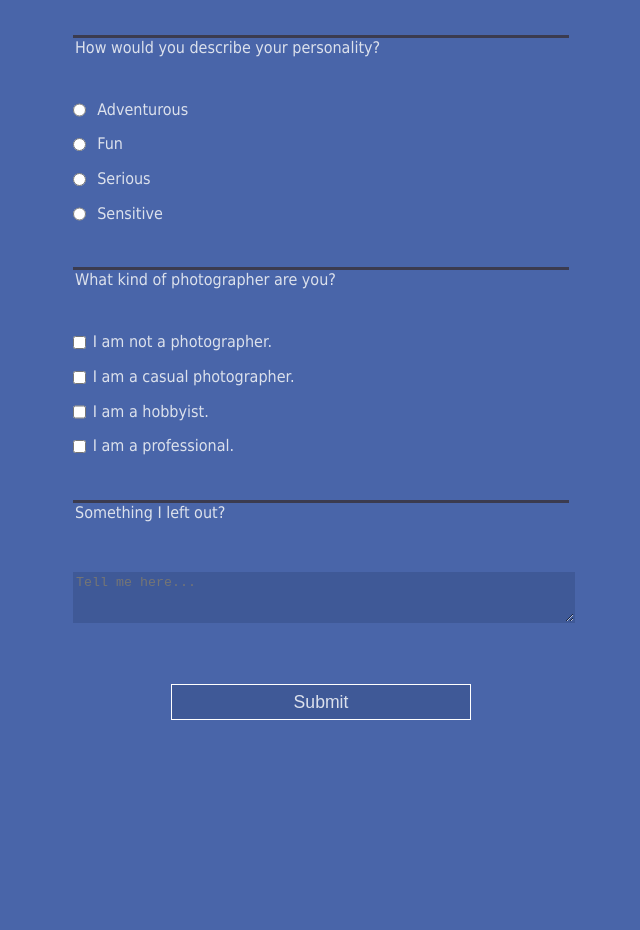
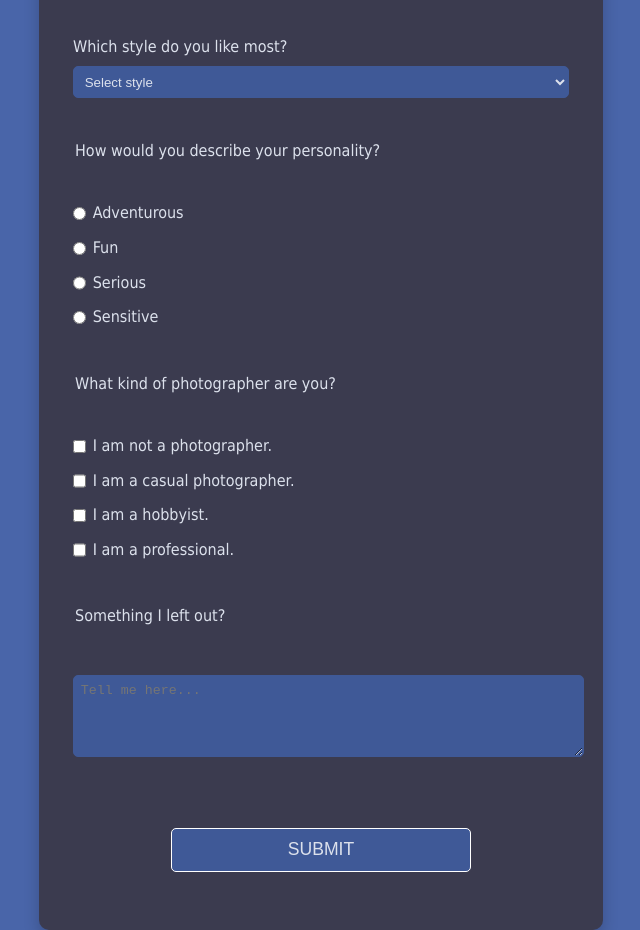
Before and after one commit to j-kemble/FCC_survey_form, a plain HTML site: page index.html in a window 1280 px wide. Shown: the part 589-1519 px from the top of the page, without its empty margins (319-959 px from the left). Before the commit the page ends 1358 px from the top, so only its background shows below. Drawn offline with Linux system fonts and the light colour scheme.

Commit message:
fixed some of the styling

```diff
--- a/index.html
+++ b/index.html
@@ -3,7 +3,7 @@
 
 <head>
   <meta charset="UTF-8">
-  <meta name="viewport" content="width=device-width intitial scale=1.0">
+  <meta name="viewport" content="width=device-width, initial-scale=1.0">
   <link rel="stylesheet" type="text/css" href="styles.css">
   <title>Photography Style Survey</title>
 </head>
@@ -17,18 +17,18 @@
       <fieldset>
         <legend>Tell us about yourself:</legend>
         <label id="name-label" for="name">Name</label>
-        <input class="placeholder" type="text" id="name" name="name" placeholder="Enter your name" required></input>
+        <input class="placeholder" type="text" id="name" name="name" placeholder="Enter your name" required />
         <label id="email-label" for="email">Email</label>
-        <input class="placeholder" type="email" id="email" name="email" placeholder="Enter your email" required></input>
+        <input class="placeholder" type="email" id="email" name="email" placeholder="Enter your email" required />
         <label id="number-label" for="age">Age</label>
-        <input class="placeholder" type="number" id="number" name="age" min="13" max="120" placeholder="Enter your age" required></input>
+        <input class="placeholder" type="number" id="age" name="age" min="13" max="120" placeholder="Enter your age" required />
       </fieldset>
 
       <fieldset>
         <legend>Photography styles:</legend>
         <label for="dropdown">Which style do you like most?
           <select class="textfield" id="dropdown" name="dropdown" required>
-            <option value="" selected >Select style</option>
+            <option value="" selected>Select style</option>
             <option value="landscape">Landscape</option>
             <option value="automotive">Automotive</option>
             <option value="fashion">Fashion</option>
@@ -43,44 +43,40 @@
 
       <fieldset>
         <legend>How would you describe your personality?</legend>
-        <label for="radio-button">
-          <input class="inline" type="radio" id="radio-button" value="adventurous" name="personality">
-          </input>Adventurous
+        <label>
+          <input class="inline" type="radio" value="adventurous" name="personality" />Adventurous
         </label>
-        <label for="radio-button">
-          <input class="inline" type="radio" id="radio-button" value="fun" name="personality">
-          </input>Fun
+        <label>
+          <input class="inline" type="radio" value="fun" name="personality" />Fun
         </label>
-        <label for="radio-button">
-          <input class="inline" type="radio" id="radio-button" value="serious" name="personality">
-          </input>Serious
+        <label>
+          <input class="inline" type="radio" value="serious" name="personality" />Serious
         </label>
-        <label for="radio-button">
-          <input class="inline" type="radio" id="radio-button" value="sensitive" name="personality">
-          </input>Sensitive
+        <label>
+          <input class="inline" type="radio" value="sensitive" name="personality" />Sensitive
         </label>
       </fieldset>
 
       <fieldset>
         <legend>What kind of photographer are you?</legend>
-        <label for="checkbox" name="photographer">
-          <input class="inline" value="not" type="checkbox" id="checkbox">I am not a photographer.
-          </label>
-        <label for="checkbox" name="photographer">
-          <input class="inline" value="casual" type="checkbox" id="checkbox">I am a casual photographer.
-          </label>
-        <label for="checkbox" name="photographer">
-          <input class="inline" value="hobbyist" type="checkbox" id="checkbox">I am a hobbyist.
-          </label>
-        <label for="checkbox" name="photographer">
-          <input class="inline" value="professional" type="checkbox" id="checkbox">I am a professional.
-          </label>
+        <label>
+          <input class="inline" value="not" type="checkbox" name="photographer" />I am not a photographer.
+        </label>
+        <label>
+          <input class="inline" value="casual" type="checkbox" name="photographer" />I am a casual photographer.
+        </label>
+        <label>
+          <input class="inline" value="hobbyist" type="checkbox" name="photographer" />I am a hobbyist.
+        </label>
+        <label>
+          <input class="inline" value="professional" type="checkbox" name="photographer" />I am a professional.
+        </label>
       </fieldset>
 
       <fieldset>
         <legend>Something I left out?</legend>
         <label for="tell-me">
-          <textarea id="tell-me" name="tell=me" rows="3" cols="30" placeholder="Tell me here..."></textarea>
+          <textarea id="tell-me" name="tell-me" rows="3" cols="30" placeholder="Tell me here..."></textarea>
         </label>
       </fieldset>
 
--- a/styles.css
+++ b/styles.css
@@ -1,17 +1,22 @@
 body {
   width: 100%;
-    height: 100vh;
+  min-height: 100vh;
   margin: 0;
   background-color: #4965A9;
   color: #DCE1EC;
-    font-family: Tahoma;
+  font-family: Tahoma, sans-serif;
   font-size: 16px;
+  display: flex;
+  justify-content: center;
+  padding: 2em 0;
+  overflow-y: auto;
 }
 
 h1, p {
   margin: 1em auto;
   text-align: center;
 }
+
 p {
   padding-bottom: 2em;
   border-bottom: 3px solid #3b3b4f;
@@ -24,6 +29,10 @@ body {
   min-width: 300px;
   margin: 0 auto;
   padding-bottom: 2em;
+  background-color: #3b3b4f;
+  border-radius: 10px;
+  box-shadow: 0 8px 16px rgba(0, 0, 0, 0.2);
+  padding: 2em;
 }
 
 fieldset {
@@ -47,15 +56,15 @@ body {
   margin: 10px 0 0 0;
   width: 100%;
   min-height: 2em;
-  }
-
-  input, textarea {
+  padding: 0.5em;
+  border-radius: 5px;
+  border: 1px solid #3F5997;
   background-color: #3F5997;
-    border: 1px solid #3F5997;
   color: #DCE1EC;
 }
 
 .inline {
+  display: inline-block;
   width: unset;
   margin: 0 0.5em 0 0;
   vertical-align: middle;
@@ -64,14 +73,25 @@ body {
 input[type="submit"] {
   display: block;
   width: 60%;
-    margin: 1em auto;
-    height: 2em;
+  margin: 1.5em auto;
+  height: 2.5em;
   font-size: 1.1rem;
   background-color: #3F5997;
   border-color: white;
+  color: #DCE1EC;
+  text-transform: uppercase;
+  cursor: pointer;
+  border-radius: 5px;
+  transition: background-color 0.3s ease, color 0.3s ease;
   min-width: 300px;
 }
 
-  .inline{
-    display: inline;
+input[type="submit"]:hover {
+  background-color: #DCE1EC;
+  color: #3F5997;
 }
+
+textarea {
+  resize: vertical;
+  min-height: 5em;
+}
```
Lines whose indentation alone changed are shown as unchanged.
